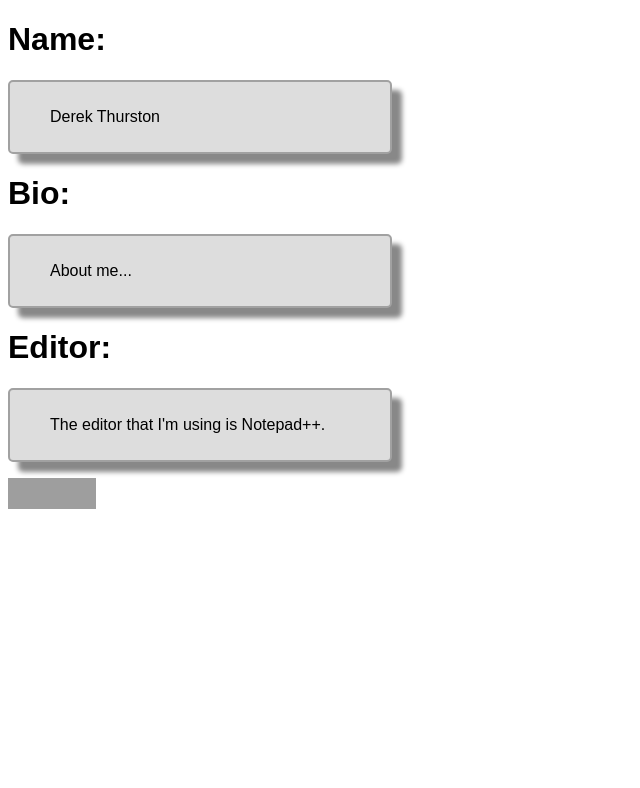
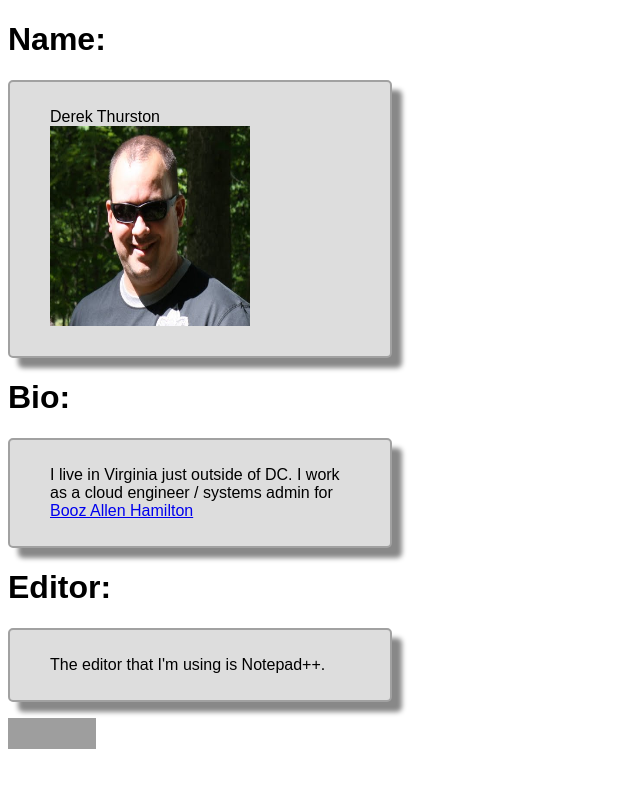
Before and after one commit to dthurston/p1.wingsthings.biz, a plain HTML site: page index.html in a window 1280 px wide. Shown: the whole page, without its empty margins (0-640 px from the left). Drawn offline with Linux system fonts and the light colour scheme; grey boxes are pictures that could not be loaded.

Commit message:
updated index.html again

```diff
--- a/index.html
+++ b/index.html
@@ -1,4 +1,10 @@
 <!DOCTYPE html>
+<!--
+ !  Derek Thurston
+ !  CSCI E-15 Fall 2013
+ !  Project 1
+ !  Domain: p1.wingsthings.biz
+ -->
 <html lang="en">
 <head>
   <meta charset="utf-8" />
@@ -13,11 +19,11 @@
 <body>
 <h1>Name:</h1>
 <div>
-  <p>Derek Thurston</p>
+  <p>Derek Thurston <img src="img/profile.png" id="mypic" alt="My Picture" height="200" width="200"/></p>
 </div>
 <h1>Bio:</h1>
 <div>
-  <p>About me...</p>
+  <p>I live in Virginia just outside of DC.  I work as a cloud engineer / systems admin for <a href=http://www.boozallen.com>Booz Allen Hamilton<a/></p>
 </div>
 <h1>Editor:</h1>
 <div>
```
